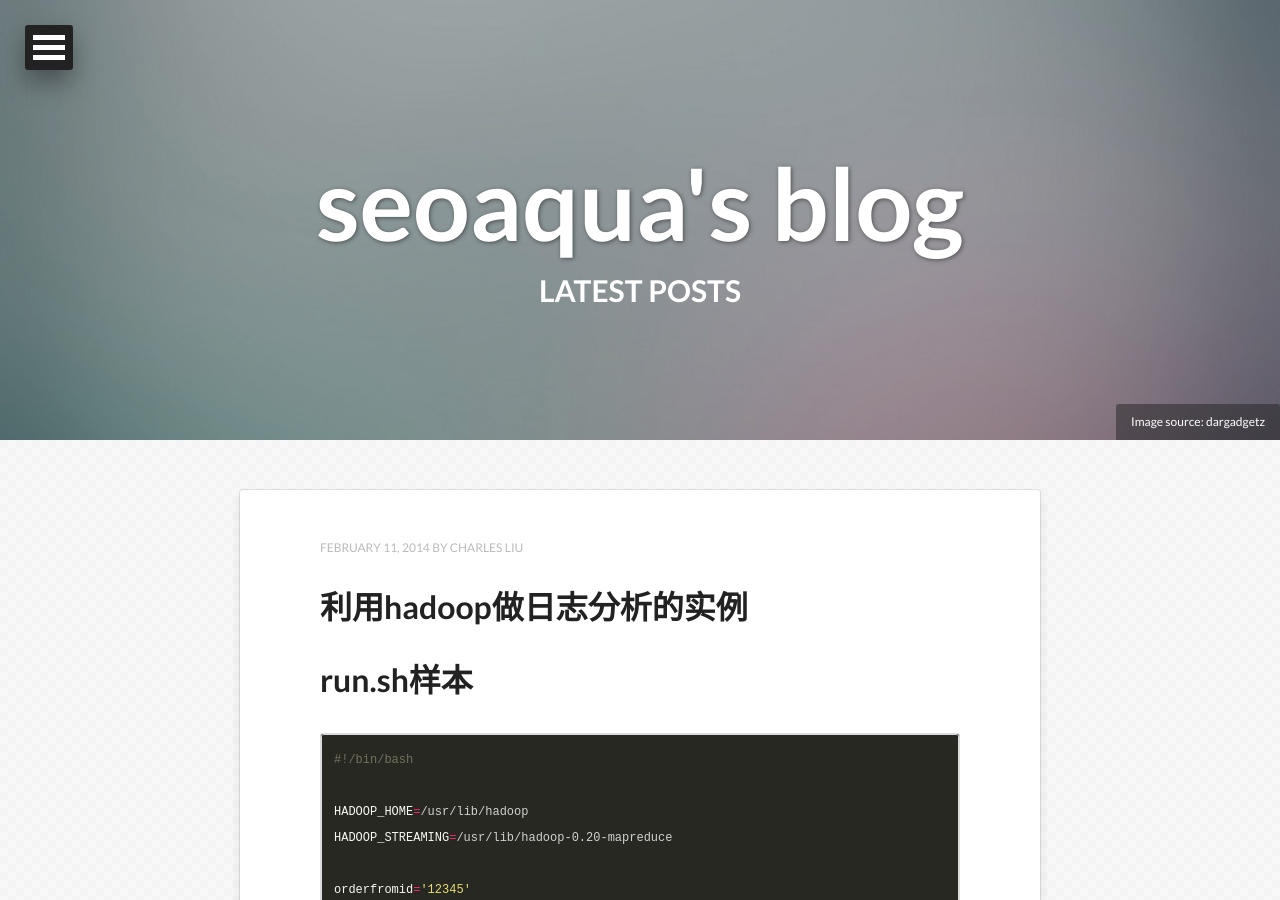
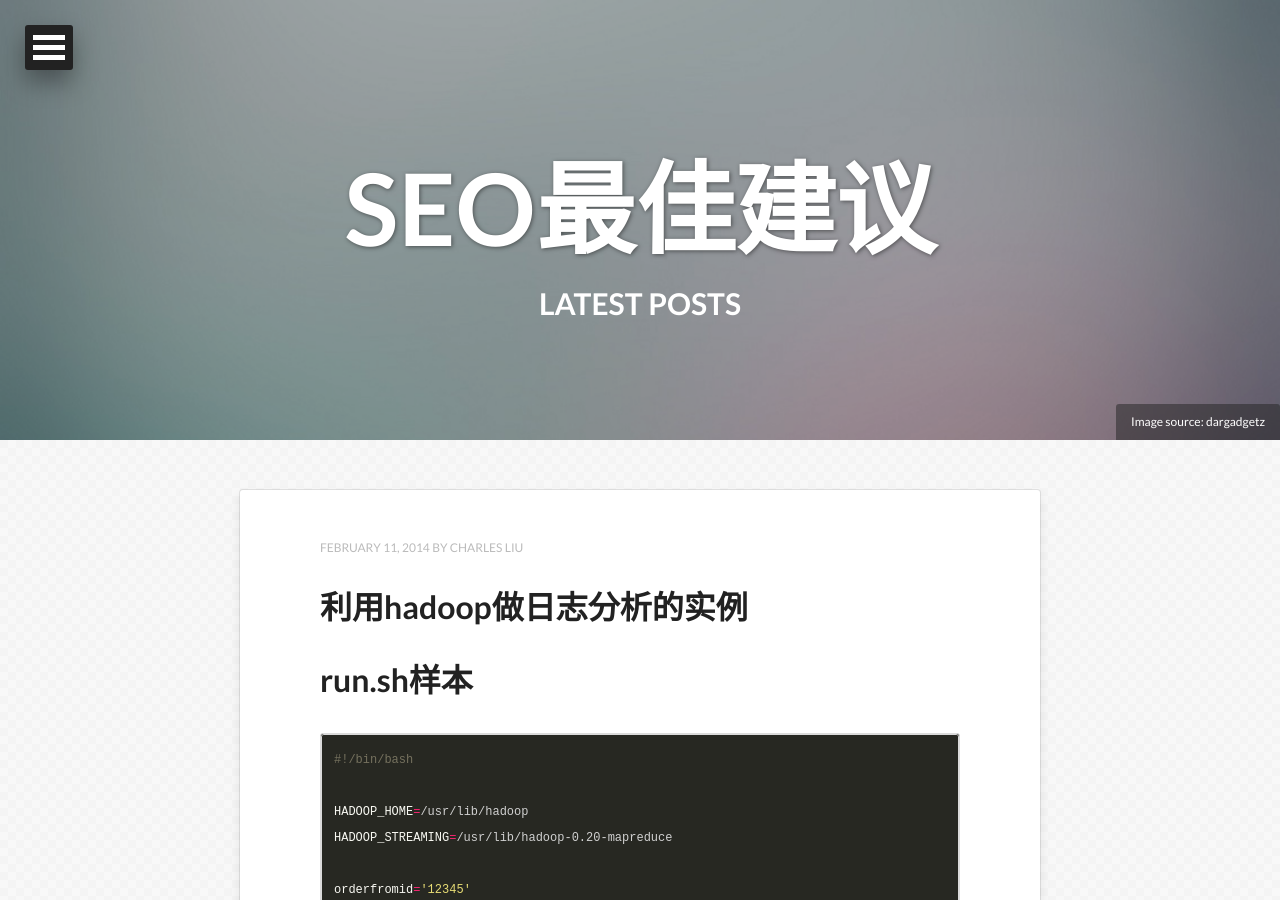
Before and after one commit to apyixiang/apyixiang.github.io, a Jekyll site: the page built from index.html, in a window 1280 px wide and 900 px high. Built offline with Jekyll 4.4.1, drawn with Linux system fonts in a browser that asks for light colours; nearby versions of some CDN libraries; Markdown is read by kramdown in place of the engine named in the settings; the list of posts is cut into pages by our own code.

Commit message:
website title

```diff
--- a/_config.yml
+++ b/_config.yml
@@ -1,4 +1,4 @@
-title:            seoaqua's blog
+title:            SEO最佳建议
 description:      'about SEO,Ruby,Linux,Mac and stuff'
 disqus_shortname:
 #Your site's domain goes here. Leave localhost server or blank when working locally.
```
